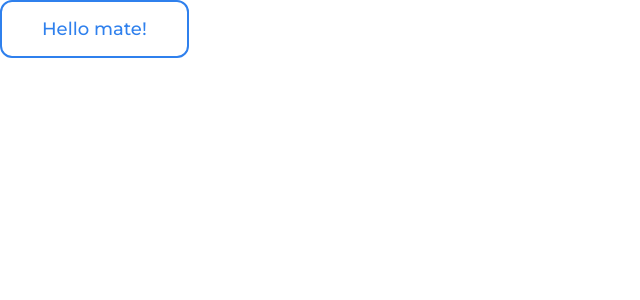
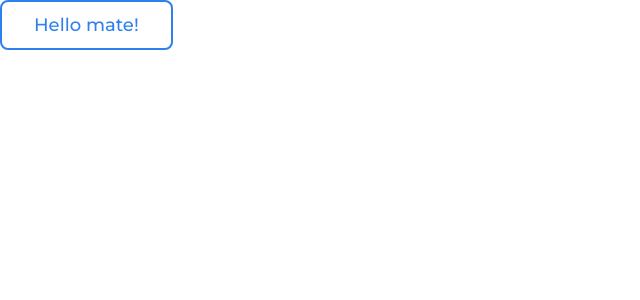
Before and after one commit to hitmaizer/responsive-web-portfolio, a React (Create React App) app: page / in a window 1280 px wide. Shown: the top 300 px of the page, without its empty margins (0-640 px from the left). Built offline with nearby package versions, Linux system fonts and the light colour scheme.

Commit message:
styling primary and outline

```diff
--- a/src/elements/ButtonStyles.js
+++ b/src/elements/ButtonStyles.js
@@ -1,17 +1,26 @@
 import styled, { css } from 'styled-components';
 
 export default styled.button`
-  border-radius: 12px;
+  border-radius: 8px;
   font-family: ${(props) => props.theme.fonts.montserrat};
   font-weight: 500;
   font-size: 18px;
   line-height: 22px;
-  padding: 16px 40px;
+  padding: 12px 32px;
+  cursor: pointer;
+  transition: all 1ms ease-out;
+
+  &:hover {
+      transform: translateY(-3%);
+  }
 
   ${(props) => props.primary && css `
     border: none;
     color: ${props.theme.colors.whiteCardBg};
     background-color: ${props.theme.colors.primaryBlue};
+    &:hover {
+        background-color: ${props.theme.colors.darkenBlue};
+    }
 
   `}
 
@@ -19,6 +28,12 @@ export default styled.button`
     border: 2px solid ${props.theme.colors.primaryBlue};
     background: transparent;
     color: ${props.theme.colors.primaryBlue};
+
+    &:hover {
+        background: ${props.theme.colors.primaryBlue};
+        color: ${props.theme.colors.whiteCardBg};
+    }
+
   `}
 
 
```
